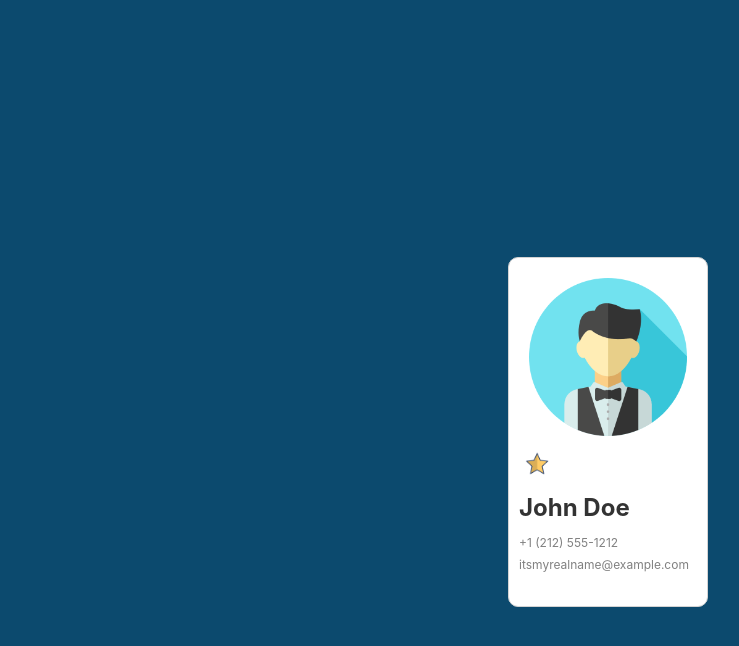
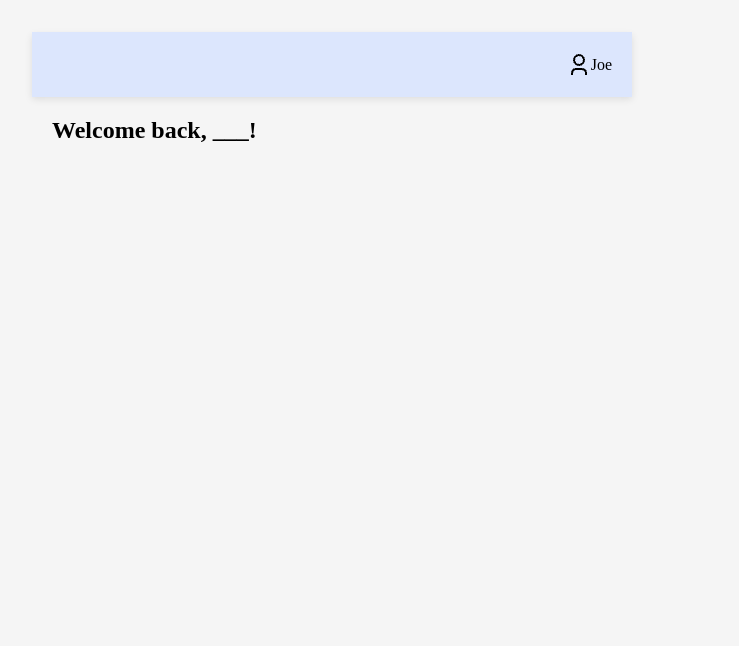
Before and after one commit to candytale55/react-state-projects, a React (Vite) app: page / in a window 1280 px wide. Shown: the top 646 px of the page, without its empty margins (32-771 px from the left). Built offline with nearby package versions, Linux system fonts and the light colour scheme.

Commit message:
chore: set up files for WelcomeMssg Component

```diff
--- a/src/App.jsx
+++ b/src/App.jsx
@@ -9,7 +9,9 @@ import SignUpForm from './components/signupform/SignUpForm'
 import RegForm from './components/regform/RegForm'
 import UnreadMessages from "./components/unreadmessages/UnreadMessages"
 import Jokes from './components/jokes/Jokes'*/
-import ToggleFavorite from './components/togglefavorite/ToggleFavorite'
+
+import WelcomeMessage from "./components/welcomemessage/WelcomeMessage"
+
 
 
 
@@ -17,8 +19,9 @@ function App() {
 
   return (
     <main className="container">
-      <ToggleFavorite />
+      <WelcomeMessage />
 
+      {/*<WelcomeMessage />*/}
       {/*<UnreadMessages />*/}
       {/*<Jokes />*/}
       {/*<SignUpForm />*/}
--- /dev/null
+++ b/src/components/unreadmessages/WelcomeMessage.jsx
@@ -0,0 +1 @@
+import './assets/styles.css'
--- /dev/null
+++ b/src/components/welcomemessage/Body.jsx
@@ -0,0 +1,10 @@
+import React from "react"
+import './assets/styles.css'
+
+export default function Body() {
+    return (
+        <section>
+            <h1>Welcome back, ___!</h1>
+        </section>
+    )
+}
--- /dev/null
+++ b/src/components/welcomemessage/Header.jsx
@@ -0,0 +1,15 @@
+import React from "react"
+import avatar from "./icons/user.png"
+import './assets/styles.css'
+
+
+export default function Header() {
+    const [userName, setUserName] = React.useState("Joe")
+
+    return (
+        <header>
+            <img src={avatar} />
+            <p>{userName}</p>
+        </header>
+    )
+}
--- /dev/null
+++ b/src/components/welcomemessage/WelcomeMessage.jsx
@@ -0,0 +1,13 @@
+import React from "react"
+import Header from "./Header"
+import Body from "./Body"
+import './assets/styles.css'
+
+export default function WelcomeMessage() {
+    return (
+        <main className="card">
+            <Header />
+            <Body />
+        </main>
+    )
+}
--- /dev/null
+++ b/src/components/welcomemessage/assets/styles.css
@@ -0,0 +1,33 @@
+* {
+    box-sizing: border-box;
+}
+
+body {
+    margin: 0;
+    background-color: whitesmoke;
+}
+
+header {
+    height: 65px;
+    box-shadow: 0px 2.98256px 7.4564px rgba(0, 0, 0, 0.1);
+    display: flex;
+    justify-content: flex-end;
+    align-items: center;
+    padding-inline: 20px;
+    background-color: #dce6fd
+}
+
+header>img,
+header>p {
+    cursor: pointer;
+}
+
+section {
+    padding: 20px;
+}
+
+.card {
+    display: flex;
+    flex-direction: column;
+    max-width: 600px;
+}
```
Also changed, not shown: src/components/welcomemessage/icons/user.png (added).
